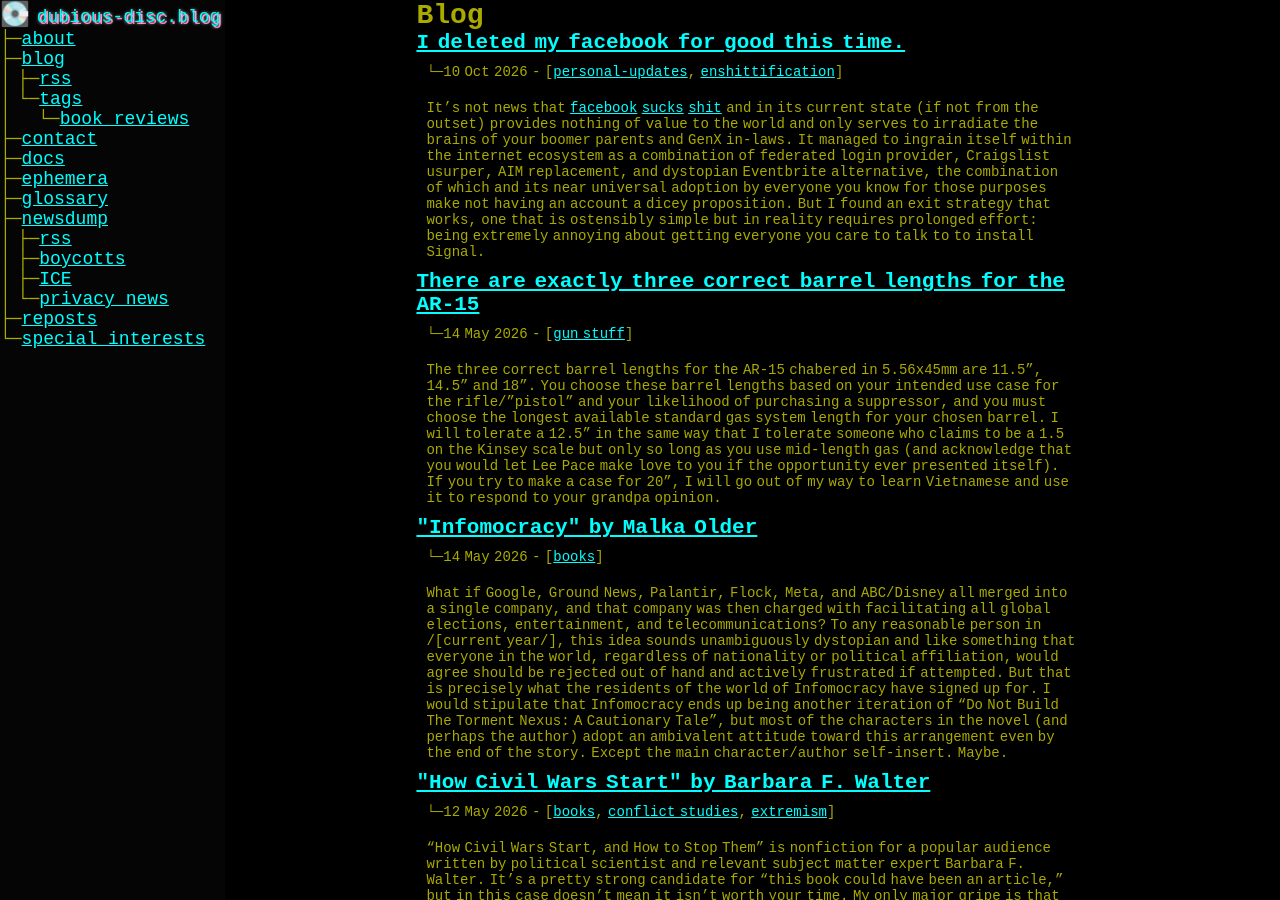
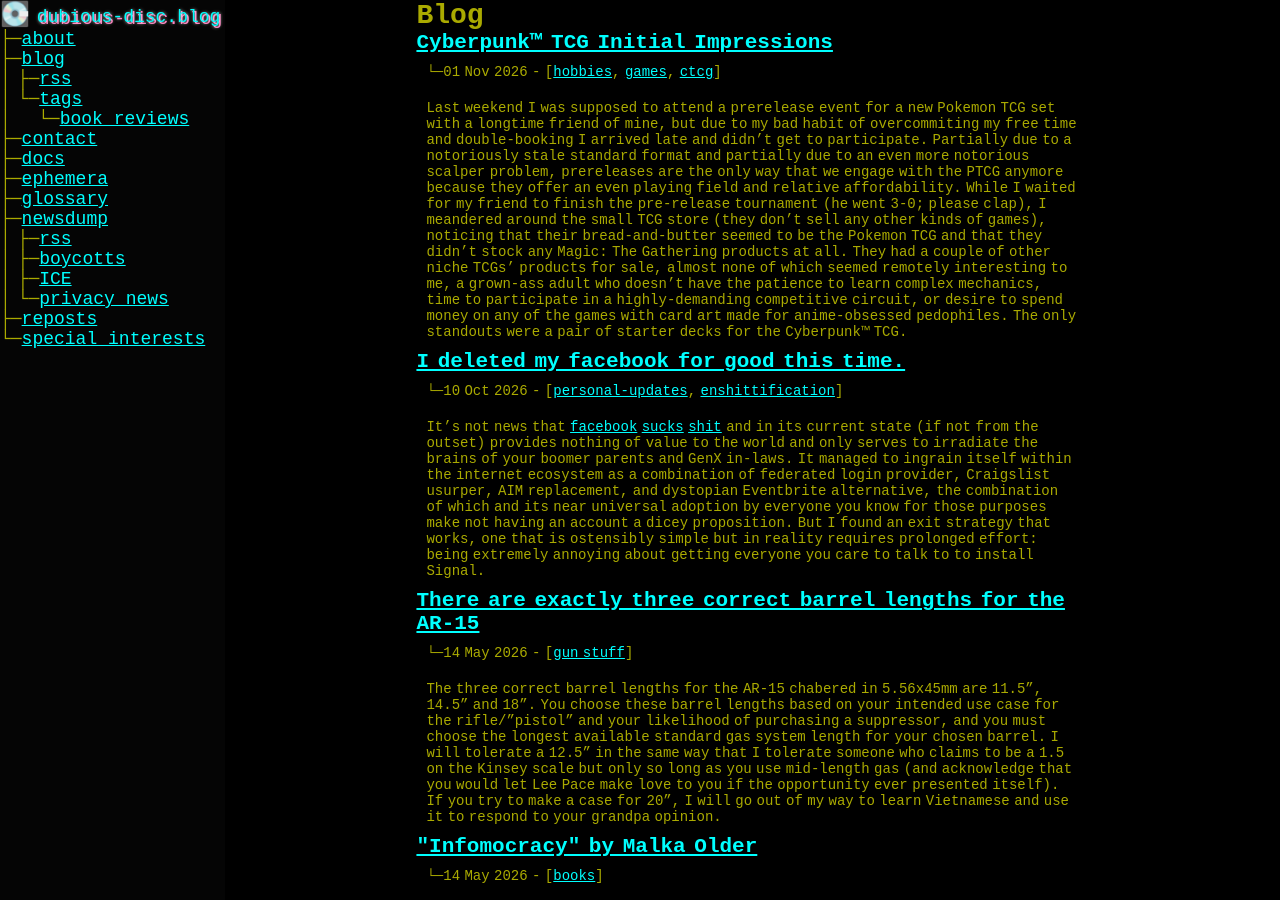
Before and after one commit to paranoid-porygon/paranoid-porygon.github.io, a Jekyll site: the page built from _pages/blog/blog.markdown, in a window 1280 px wide and 900 px high. Built offline with Jekyll 4.4.1, drawn with Linux system fonts in a browser that asks for light colours.

Commit message:
ctcg prerelease post

```diff
--- a/_drafts/hobbies/games/ctcg-prerelease.md
+++ b/_posts/hobbies/games/2026-11-01-ctcg-prerelease.md
@@ -2,16 +2,15 @@
 layout: post
 title:  "Cyberpunk&trade; TCG Initial Impressions"
 summary: "A streamlined game that isn't (yet) overrun with scalpers."
-date:
 last_updated:
 tags: [hobbies, games, ctcg]
-published: false
+published: true
 assetdir:
 ---
 
 Last weekend I was supposed to attend a prerelease event for a new Pokemon TCG set with a longtime friend of mine, but due to my bad habit of overcommiting my free time and double-booking I arrived late and didn't get to participate. Partially due to a notoriously stale standard format and partially due to an even more notorious scalper problem, prereleases are the only way that we engage with the PTCG anymore because they offer an even playing field and relative affordability. While I waited for my friend to finish the pre-release tournament (he went 3-0; please clap), I meandered around the small TCG store (they don't sell any other kinds of games), noticing that their bread-and-butter seemed to be the Pokemon TCG and that they didn't stock any Magic: The Gathering products at all. They had a couple of other niche TCGs' products for sale, almost none of which seemed remotely interesting to me, a grown-ass adult who doesn't have the patience to learn complex mechanics, time to participate in a highly-demanding competitive circuit, or desire to spend money on any of the games with card art made for anime-obsessed pedophiles. The only standouts were a pair of starter decks for the Cyberpunk&trade; TCG.
 
-{% include img.html alt_text="CTCG starter deck featuring femme corpo V" asset_path="" %}
+{% include img.html alt_text="CTCG starter deck featuring femme corpo V" asset_path="ctcg-prerelease/ctcg-starter-deck.jpeg" %}
 
 <!--excerpt-->
 
@@ -59,11 +58,15 @@ There is only so much recent Cyberpunk&trade; content that the publisher can min
 
 ## Verdict
 
-{% include img.html alt_text="blue-blue-green control deck legends: Alt, Hanako, and Jackie" asset_path="" %}
+{% include img.html alt_text="blue-blue-green control deck; legends: Alt, Hanako, and Jackie" asset_path="ctcg-prerelease/ctcg-bbg.jpeg" %}
 
 I and my gaming buddy both felt that the game is well designed and reasonably priced (we split a booster box that came out to $5 a pack). Singles at this time are dirt-ass cheap on TCG Player, so you can build a competitive deck for less than $50. We intend to keep playing it, even if only casually, but honestly I like the idea of going back to a local-only competitive scene rather than a every local tournament feeling like a qualifier for the international circuit (which is what Pokemon does) and every competitor being the sweatiest dude you've met in your life, figuratively and often literally.
 
-The game is fun, and I hope that, like Johnny Silverhand, it [Never Fades Away][https://www.youtube.com/watch?v=AN1RJF55NXI].
+I selfishly want the game to remain niche so that tournaments are short and chances of top cutting are higher, and with a slow release schedule I expect that will be the case. Having missed out on the early years of the PTCG competitive scene when its major tournaments were so small as to only require hotel conference rooms, my hope is that this game won't immediately suffer explosive popularity due to influencers and algorithms and remain a small community for a while.
 
-[scalper-crashouts]:
-[prize-checking]:
+**TL;DR** good game, play while cheap.
+
+
+
+[scalper-crashouts]: https://www.polygon.com/pokemon-30th-anniversary-tcg-scalpers-discord-card-pack-posts/
+[prize-checking]: https://www.youtube.com/watch?v=4FRzX_KQqDk
```
Also changed, not shown: assets/post-images/ctcg-prerelease/ctcg-bbg.jpeg (added), assets/post-images/ctcg-prerelease/ctcg-starter-deck.jpeg (added), 1 other file.
